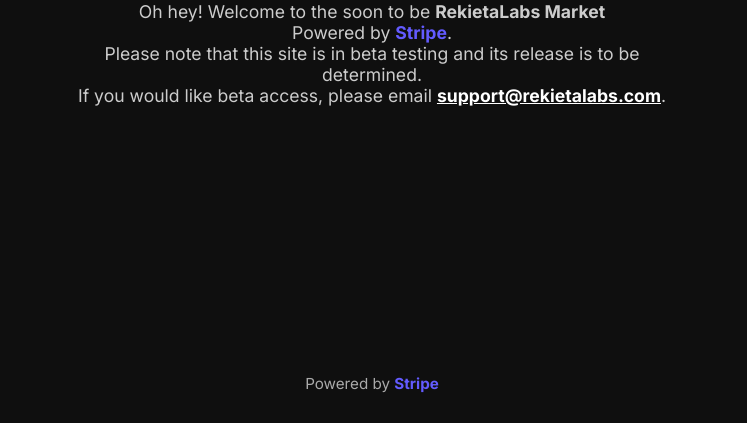
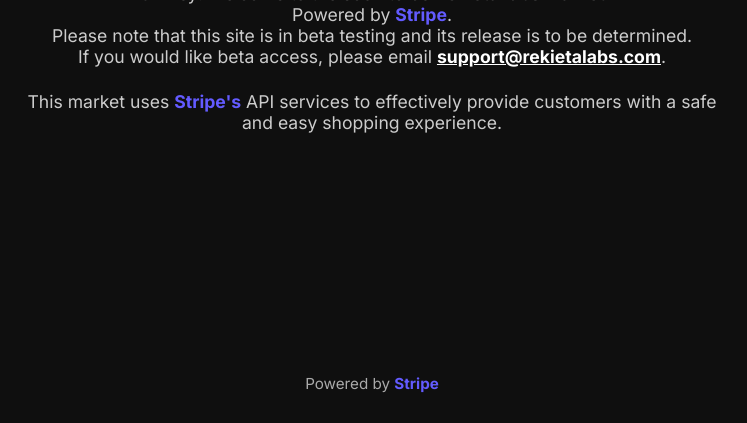
Before and after one commit to RekietaLabsLLC/shop, a plain HTML site: page index.html in a window 1280 px wide. Shown: the part 377-800 px from the top of the page, without its empty margins (268-1015 px from the left). Drawn offline with Linux system fonts and the light colour scheme.

Commit message:
Update index.html

```diff
--- a/index.html
+++ b/index.html
@@ -30,9 +30,9 @@
 
     p {
       font-size: 1.1rem;
-      max-width: 600px;
+      max-width: 700px;
       color: #cccccc;
-      margin-bottom: 2rem;
+      margin-bottom: 1.5rem;
     }
 
     a {
@@ -63,10 +63,16 @@
 <body>
   <div>
     <h1>Coming Soon</h1>
-    <p>Oh hey! Welcome to the soon to be <strong>RekietaLabs Market</strong><br/>
-    Powered by <strong class="stripe-text">Stripe</strong>.<br/>
-    Please note that this site is in beta testing and its release is to be determined.<br/>
-    If you would like beta access, please email <a href="mailto:support@rekietalabs.com">support@rekietalabs.com</a>.</p>
+    <p>
+      Oh hey! Welcome to the soon to be <strong>RekietaLabs Market</strong><br/>
+      Powered by <strong class="stripe-text">Stripe</strong>.<br/>
+      Please note that this site is in beta testing and its release is to be determined.<br/>
+      If you would like beta access, please email
+      <a href="mailto:support@rekietalabs.com">support@rekietalabs.com</a>.
+    </p>
+    <p>
+      This market uses <span class="stripe-text">Stripe's</span> API services to effectively provide customers with a safe and easy shopping experience.
+    </p>
   </div>
 
   <div class="powered">
```
